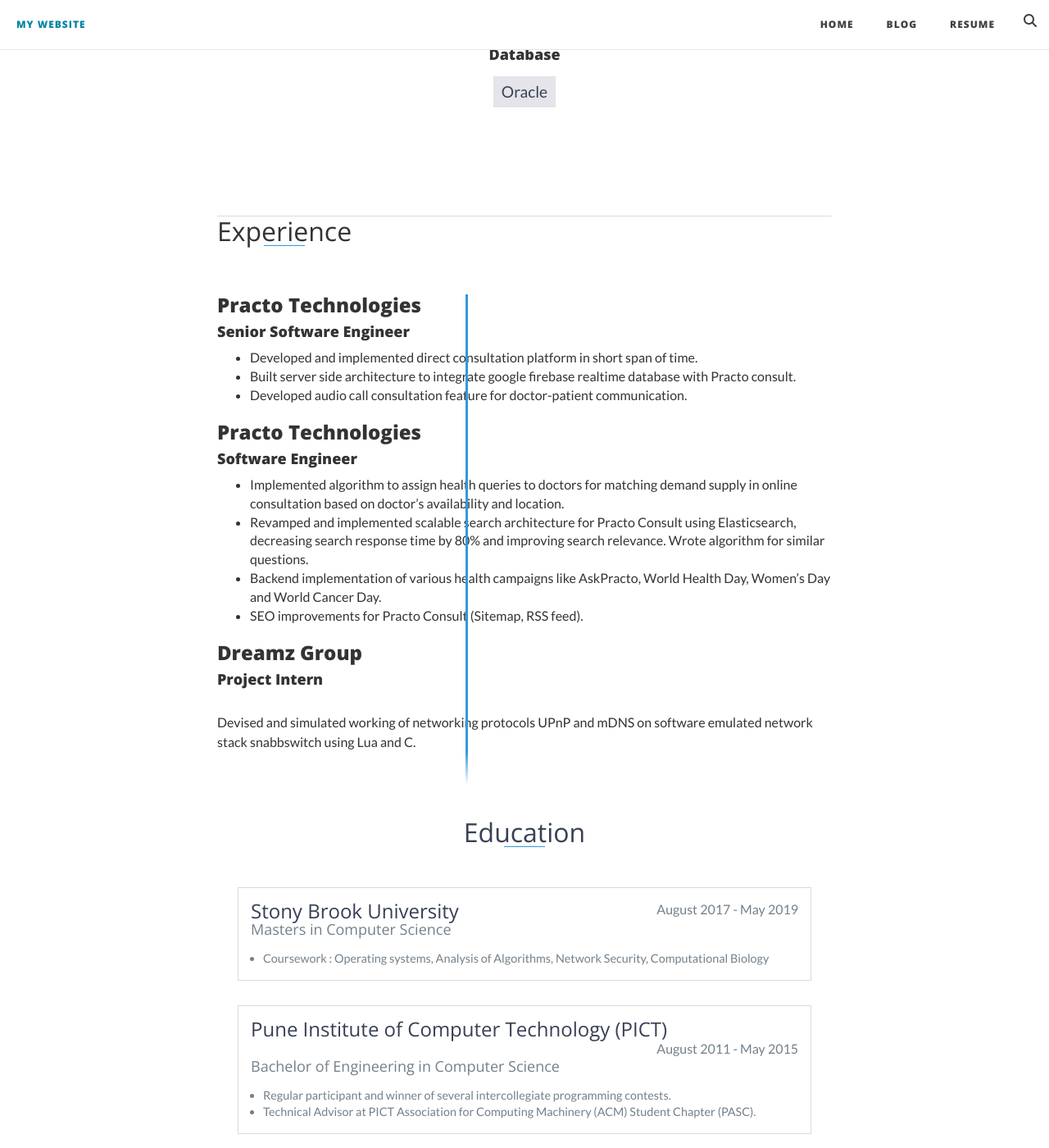
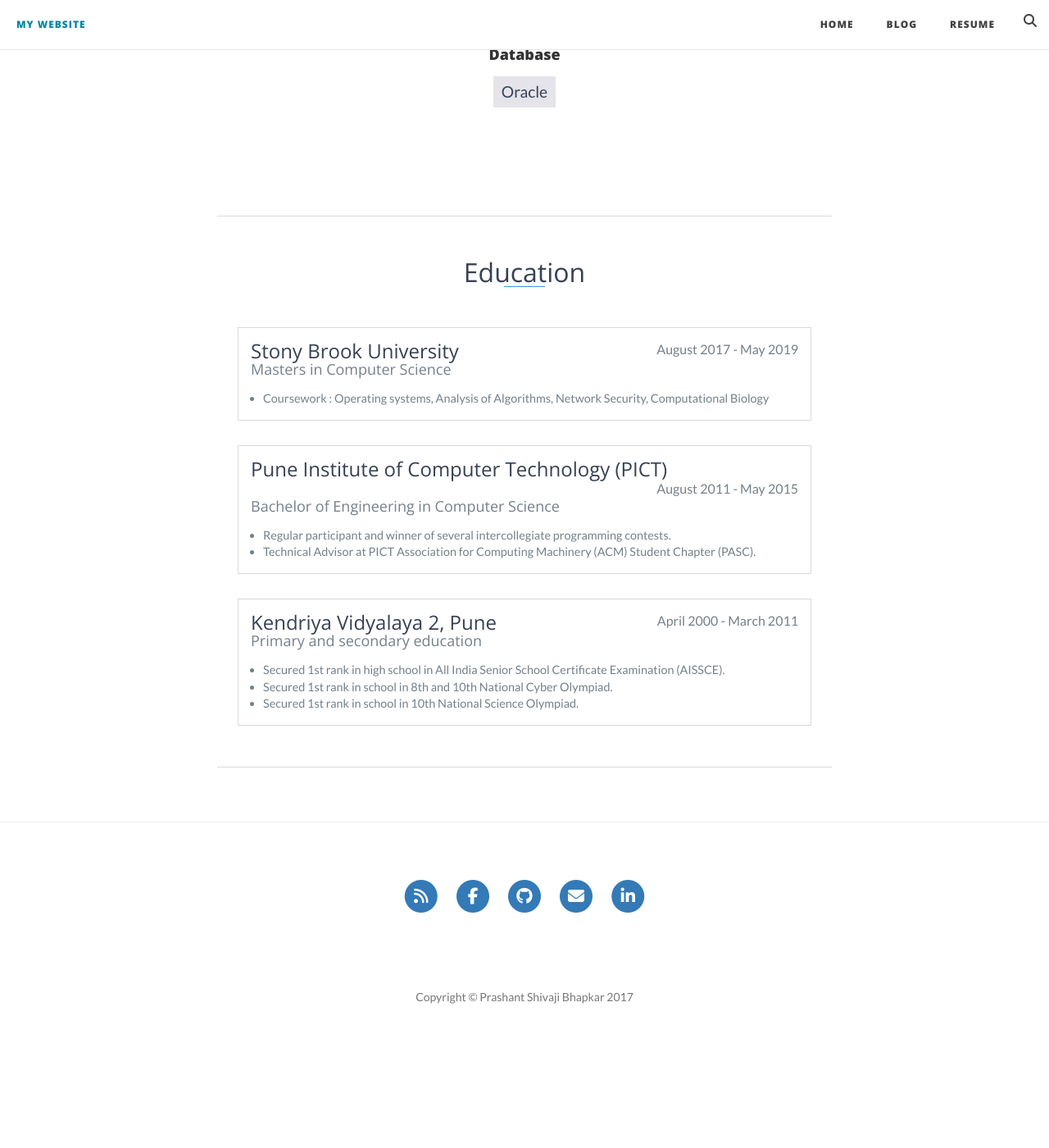
Before and after one commit to PrashantShivajiBhapkar/PrashantShivajiBBhapkar.github.io, a Jekyll site: the page built from index.html, in a window 1280 px wide and 1400 px high, scrolled down 1213 px. Shown: the whole window at 82% size. Built offline with Jekyll 4.4.1, drawn with Linux system fonts in a browser that asks for light colours; nearby versions of some CDN libraries; library files that are not in the unit come from our copies; after the commit the page ends 2489 px from its top, so only the background shows below that.

Commit message:
edited home page content

```diff
--- a/index.html
+++ b/index.html
@@ -83,54 +83,6 @@
 
 <!-- Portfolio Grid Section -->
 </section>
-<div >
-        <h2 class="heading">Experience</h2>
-        <div id="experience-timeline">
-            <div data-date="April 2016 – June 2017">
-                <h3>Practo Technologies</h3>
-                <h4>Senior Software Engineer</h4>
-                <ul>
-                    <li>
-                        Developed and implemented direct consultation platform in short span of time.
-                    </li>
-                    <li>
-                        Built server side architecture to integrate google firebase realtime database with Practo consult.
-                    </li>
-                    <li>
-                        Developed audio call consultation feature for doctor-patient communication.
-                    </li>
-                </ul>
-            </div>
-
-            <div data-date="July 2015 – March 2016">
-                <h3>Practo Technologies</h3>
-                <h4>Software Engineer</h4>
-                <ul>
-                    <li>
-                        Implemented algorithm to assign health queries to doctors for matching demand supply in online consultation based on doctor’s availability and location.
-                    </li>
-                    <li>
-                        Revamped and implemented scalable search architecture for Practo Consult using Elasticsearch, decreasing search response time by 80% and improving search relevance. Wrote algorithm for similar questions.
-                    </li>
-                    <li>
-                        Backend implementation of various health campaigns like AskPracto, World Health Day, Women’s Day and World Cancer Day.
-                    </li>
-                    <li>
-                        SEO improvements for Practo Consult (Sitemap, RSS feed).
-                    </li>
-                </ul>
-            </div>
-
-            <div data-date="July 2014 - March 2015">
-                <h3>Dreamz Group</h3>
-                <h4>Project Intern</h4>
-                <p>
-                    Devised and simulated working of networking protocols UPnP and mDNS on software emulated network stack snabbswitch using Lua and C.
-                </p>
-            </div>
-        </div>
-    </div>
-    <!-- End #experience -->
 
     <div id="education">
 		<h2 class="heading">Education</h2>
```
